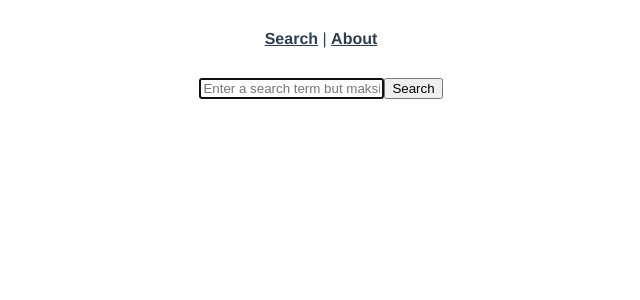
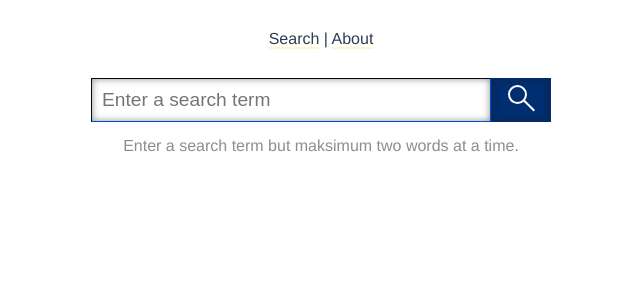
Before and after one commit to kb-dk/netarchive-ngram, a Vue app: page / in a window 1280 px wide. Shown: the top 300 px of the page, without its empty margins (319-959 px from the left). Built offline with nearby package versions, Linux system fonts and the light colour scheme.

Commit message:
small fixes here and there to the styling.

```diff
--- a/src/assets/styles/global.scss
+++ b/src/assets/styles/global.scss
@@ -109,7 +109,258 @@ video {
   }
 }
 
-.small {
-  max-width: 600px;
-  margin:  150px auto;
+#query {
+  width: 400px;
+	padding: 10px;
+	font-size: 120%;
+	border-radius: 0px;
+	border: 1px solid var(--seethrough-black);
+  box-shadow: inset 0 0 7px var(--seethrough-black);
+  box-sizing: border-box;
 }
+
+.searchForm {
+  margin-bottom:15px;
+}
+
+.searchForm #querySubmit {
+  box-sizing: border-box;
+  width:60px;
+  cursor:pointer;
+  height:44px;
+  vertical-align: top;;
+  background-color:var(--main-highlight-color);
+  box-shadow: inset 0 0 7px var(--seethrough-black);
+  border-radius:0% 0 0% 0;
+  border:1px solid transparent;
+  //border-color:var(--seethrough-black) var(--seethrough-black) var(--seethrough-black) transparent;
+}
+
+.searchForm #magnifyingGlass {
+  position: relative;
+  left:7px;
+}
+
+.searchForm #magnifyingGlass:before {
+  content: '';
+	display: block;
+	width: 15px;
+	height: 15px;
+	top: 2px;
+	left: 3px;
+	position: relative;
+	border: 2px solid white;
+  border-radius: 180%;
+}
+
+.searchForm #magnifyingGlass:after {
+  content: '';
+	display: block;
+	width: 2px;
+	height: 15px;
+	background-color: white;
+	top: -4px;
+	left: 23px;
+	transform: rotateZ(-45deg);
+	position: relative;
+}
+
+.searchForm #clearSubmit {
+  position: absolute;
+	width: 50px;
+	height: 44px;
+  border-radius: 0px;
+  box-shadow: inset 0 0 7px var(--seethrough-black);
+	box-sizing: border-box;
+	border: 1px solid var(--seethrough-black);
+  color: var(--main-highlight-color);
+  background-color: var(--secondary-highlight-color)
+}
+
+.searchForm #query {
+  margin-bottom:15px;
+}
+
+.searchForm p {
+  color:var(--seethrough-black);
+}
+
+.searchForm input[type=text]:focus {
+  outline-color: var(--main-highlight-color);
+  outline-style: inset;
+  outline-offset: -1px;
+}
+
+#nav a {
+  text-decoration: none;
+  border-bottom:2px solid var(--secondary-highlight-color);
+  font-weight: initial;
+}
+
+#nav a.router-link-active {
+  color: var(--main-highlight-color);
+  border-bottom:0px;
+  text-decoration: none;
+  font-weight: bold;
+}
+
+.spinner {
+  position: absolute;
+  top:0px;
+  left:0px;
+  background-color: rgba(30, 30, 30, 0.7);
+  width:100vw;
+  height:100vh;
+  overflow:hidden;
+  z-index:10;
+}
+
+.spinnerContainer {
+  width:230px;
+  height:200px;
+  position: relative;
+  margin-top:calc(50vh - 115px);
+  margin-left:calc(50vw - 115px);
+  animation: colorChange 6s infinite ease-in-out 0s;
+}
+
+.spinner .dot:nth-child(1) { --nth-child: 0; --nWidth:0px; }
+.spinner .dot:nth-child(2) { --nth-child: 1; --nWidth:2px; }
+.spinner .dot:nth-child(3) { --nth-child: 2; --nWidth:4px; }
+.spinner .dot:nth-child(4) { --nth-child: 3; --nWidth:6px; }
+.spinner .dot:nth-child(5) { --nth-child: 4; --nWidth:8px; }
+.spinner .dot:nth-child(6) { --nth-child: 5; --nWidth:10px; }
+.spinner .dot:nth-child(7) { --nth-child: 6; --nWidth:12px; }
+.spinner .dot:nth-child(8) { --nth-child: 7; --nWidth:14px; }
+.spinner .dot:nth-child(9) { --nth-child: 8; --nWidth:16px; }
+.spinner .dot:nth-child(10) { --nth-child: 9; --nWidth:18px; }
+.spinner .dot:nth-child(11) { --nth-child: 10; --nWidth:20px; }
+.spinner .dot:nth-child(12) { --nth-child: 11; --nWidth:22px; }
+.spinner .dot:nth-child(13) { --nth-child: 12; --nWidth:24px; }
+.spinner .dot:nth-child(14) { --nth-child: 13; --nWidth:26px; }
+.spinner .dot:nth-child(15) { --nth-child: 14; --nWidth:28px; }
+
+.spinner .dot {
+  position: absolute;
+  height:30px;
+  width:30px;
+  left: 100px;
+	top: 100px;
+  animation: infinitySpinnerX 3s infinite calc(var(--nth-child) * 0.1s);
+}
+
+.chartContainer {
+  min-width: 500px;
+	width: 90vw;
+	position: relative;
+	margin: auto;
+	max-height: 600px;
+	overflow: hidden;
+	overflow-x: hidden;
+	padding: 0px;
+}
+
+.spinner .dot:after {
+  position:Absolute;
+  content:'';
+  height:calc(30px - var(--nWidth));
+  width:calc(30px - var(--nWidth));
+  background-color:var(--main-highlight-color);
+  left:0px;
+  top:0px;
+  border-radius: 180px;
+  //box-shadow: 0px 0px 5px 0px var(--secondary-highlight-color);
+  opacity:calc(1 - (var(--nth-child)/14));
+  animation: infinitySpinnerY 3s infinite calc(var(--nth-child) * 0.1s);
+}
+
+@keyframes colorChange {
+  0% {
+    filter: hue-rotate(0deg) blur(5px);
+  }
+  50% {
+    filter: hue-rotate(360deg) blur(5px);
+  }
+  100% {
+    filter: hue-rotate(0deg) blur(5px);
+  }
+}
+
+@keyframes infinitySpinnerX {
+  0% {
+    animation-timing-function: ease-in;
+    transform: translateX(0px);
+  }
+  12.5% {
+    animation-timing-function: ease-out;
+    transform: translateX(50px);
+  }
+  25% {
+    animation-timing-function: ease-in;
+    transform: translateX(100px);
+  }
+  37.5% {
+    animation-timing-function: ease-out;
+    transform: translateX(50px);
+  }
+  50% {
+    animation-timing-function: ease-in;
+    transform: translateX(0px);
+  }
+  62.5% {
+    animation-timing-function: ease-out;
+    transform: translateX(-50px);
+  }
+  75% {
+    animation-timing-function: ease-in;
+    transform: translateX(-100px);
+  }
+  87.5% {
+    animation-timing-function: ease-out;
+    transform: translateX(-50px);
+  }
+  100% {
+    animation-timing-function: ease-in;
+    transform: translateX(0px);
+  }
+}
+
+
+@keyframes infinitySpinnerY {
+  0% {
+    animation-timing-function: ease-out;
+    transform: translateY(0px);
+  }
+  12.5% {
+    animation-timing-function: ease-in;
+    transform: translateY(-50px);
+  }
+  25% {
+    animation-timing-function: ease-out;
+    transform: translateY(0px);
+  }
+  37.5% {
+    animation-timing-function: ease-in;
+    transform: translateY(50px);
+  }
+  50% {
+    animation-timing-function: ease-out;
+    transform: translateY(0px);
+  }
+  62.5% {
+    animation-timing-function: ease-in;
+    transform: translateY(-50px);
+  }
+  75% {
+    animation-timing-function: ease-out;
+    transform: translateY(0px);
+  }
+  87.5% {
+    animation-timing-function: ease-in;
+    transform: translateY(50px);
+  }
+  100% {
+    animation-timing-function: ease-out;
+    transform: translateY(0px);
+  }
+}
--- a/src/assets/styles/styleVariables.scss
+++ b/src/assets/styles/styleVariables.scss
@@ -1,3 +1,7 @@
 :root {
   --main-bg-color: #CAF0FE;
+  --seethrough-black: rgba(30,30,30,0.5);
+  --main-highlight-color: #002E70;
+  --secondary-highlight-color: #fff6c4;
+
  }
--- a/src/components/NetarchiveChart.vue
+++ b/src/components/NetarchiveChart.vue
@@ -1,6 +1,6 @@
 <template>
   <div>
-  <div class="small">
+  <div class="chartContainer">
     <line-chart v-if="datasets.length > 0" :chart-data="datacollection" :options="options"></line-chart>
   </div>
   </div>
--- a/src/components/SearchBox.vue
+++ b/src/components/SearchBox.vue
@@ -5,13 +5,16 @@
              v-model="searchQuery"
              type="text"
              autofocus
-             placeholder="Enter a search term but maksimum two words at a time, sorry">
-      <input id="querySubmit" title="Search" type="submit" value="Search"/>
+             placeholder="Enter a search term">
+      <button :disabled="loading" id="querySubmit" title="Search" type="submit" value="Search">
+        <div id="magnifyingGlass" />
+      </button>
       <button @click.prevent="resetState()" v-if="searchQuery !== '' || Object.keys(results).length !== 0"
               id="clearSubmit"
               title="Clear search and results"
               type="button"
-              >X</button>
+              >✕</button>
+              <p>Enter a search term but maksimum two words at a time.</p>
      </form>
   </div>
 </template>
--- a/src/components/Spinner.vue
+++ b/src/components/Spinner.vue
@@ -1,6 +1,22 @@
 <template>
     <div v-if="loading" class="spinner">
-          LOADING...
+      <div class="spinnerContainer">
+          <div class="dot" />
+          <div class="dot" />
+          <div class="dot" />
+          <div class="dot" />
+          <div class="dot" />
+          <div class="dot" />
+          <div class="dot" />
+          <div class="dot" />
+          <div class="dot" />
+          <div class="dot" />
+          <div class="dot" />
+          <div class="dot" />
+          <div class="dot" />
+          <div class="dot" />
+          <div class="dot" />
+        </div>
     </div>
 </template>
 <script>
--- a/src/components/chartsCore/chartConfigs/chartOptionsCore.js
+++ b/src/components/chartsCore/chartConfigs/chartOptionsCore.js
@@ -22,7 +22,8 @@ export default {
   */
   getChartOptions() {
     return {
-     tooltips:this.getTooltipOptions()
+     tooltips:this.getTooltipOptions(),
+     maintainAspectRatio: false,
        }
   },
 
```
